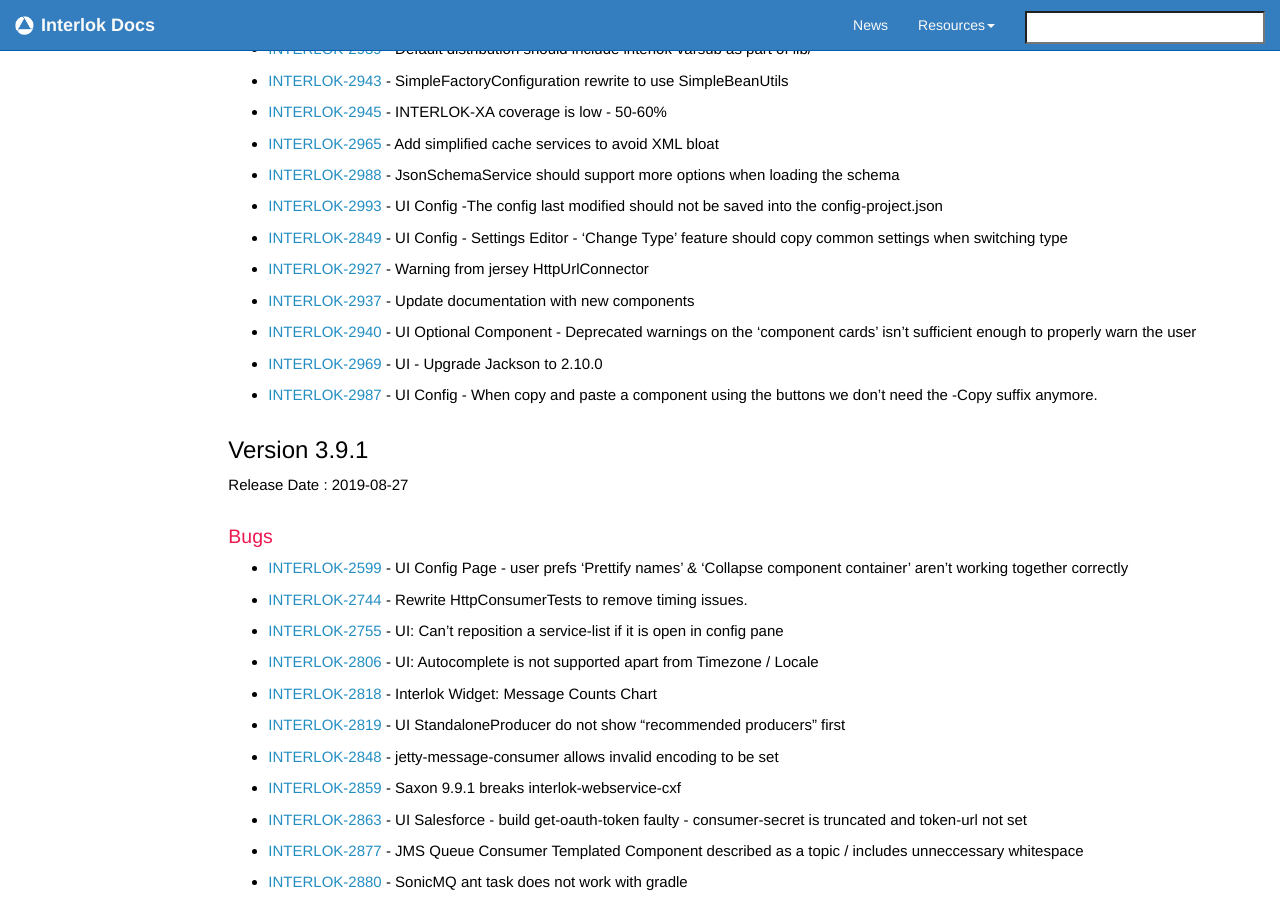
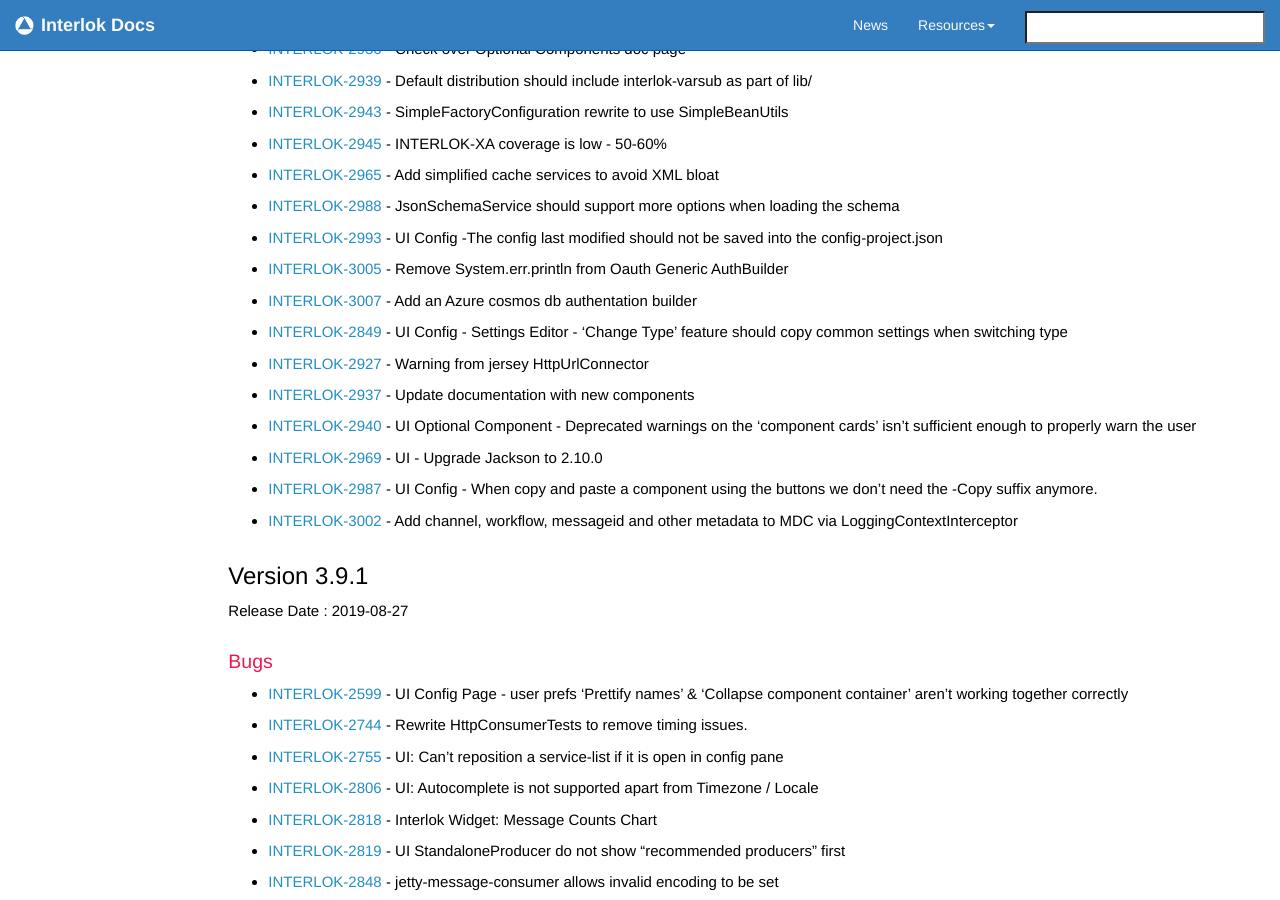
Before and after one commit to adaptris/interlok-docs-legacy, a Jekyll site: the page built from pages/adapter/changelog.md, in a window 1280 px wide and 900 px high, scrolled down 1720 px. Built offline with Jekyll 4.4.1, drawn with Linux system fonts in a browser that asks for light colours; nearby versions of some CDN libraries; comment, search, counter and statistics services are not loaded; some of the changed text lies outside the part shown.

Commit message:
updated for the 3.9.2 ga release

```diff
--- a/_includes/custom/release392.html
+++ b/_includes/custom/release392.html
@@ -22,6 +22,7 @@
 - [INTERLOK-2983](https://adaptris.atlassian.net/browse/INTERLOK-2983) - StoredProcedureProducer can leak statements in some configurations.
 - [INTERLOK-2989](https://adaptris.atlassian.net/browse/INTERLOK-2989) - UI Config - When deleting a shared component connection the warning prompt mentions more reference than there is.
 - [INTERLOK-2991](https://adaptris.atlassian.net/browse/INTERLOK-2991) - UI Dashboard - Show Add Adapter Advanced Options doesn't work well.
+- [INTERLOK-2999](https://adaptris.atlassian.net/browse/INTERLOK-2999) - FreeFormExpressionService has bad javadocs
 
 ### Improvements
 
@@ -56,9 +57,12 @@
 - [INTERLOK-2965](https://adaptris.atlassian.net/browse/INTERLOK-2965) - Add simplified cache services to avoid XML bloat
 - [INTERLOK-2988](https://adaptris.atlassian.net/browse/INTERLOK-2988) - JsonSchemaService should support more options when loading the schema
 - [INTERLOK-2993](https://adaptris.atlassian.net/browse/INTERLOK-2993) - UI Config -The config last modified should not be saved into the config-project.json
+- [INTERLOK-3005](https://adaptris.atlassian.net/browse/INTERLOK-3005) - Remove System.err.println from Oauth Generic AuthBuilder
+- [INTERLOK-3007](https://adaptris.atlassian.net/browse/INTERLOK-3007) - Add an Azure cosmos db authentation builder
 - [INTERLOK-2849](https://adaptris.atlassian.net/browse/INTERLOK-2849) - UI Config - Settings Editor - 'Change Type' feature should copy common settings when switching type
 - [INTERLOK-2927](https://adaptris.atlassian.net/browse/INTERLOK-2927) - Warning from jersey HttpUrlConnector
 - [INTERLOK-2937](https://adaptris.atlassian.net/browse/INTERLOK-2937) - Update documentation with new components
 - [INTERLOK-2940](https://adaptris.atlassian.net/browse/INTERLOK-2940) - UI Optional Component - Deprecated warnings on the 'component cards' isn't sufficient enough to properly warn the user
 - [INTERLOK-2969](https://adaptris.atlassian.net/browse/INTERLOK-2969) - UI - Upgrade Jackson to 2.10.0
 - [INTERLOK-2987](https://adaptris.atlassian.net/browse/INTERLOK-2987) - UI Config - When copy and paste a component using the buttons we don't need the -Copy suffix anymore.
+- [INTERLOK-3002](https://adaptris.atlassian.net/browse/INTERLOK-3002) - Add channel, workflow, messageid and other metadata to MDC via LoggingContextInterceptor
```
Also changed, not shown: other parts of _includes/custom/release392.html (+1 -1 lines), _posts/2019-10-22-3.9.2-release.md (added, +15 -0 lines).
